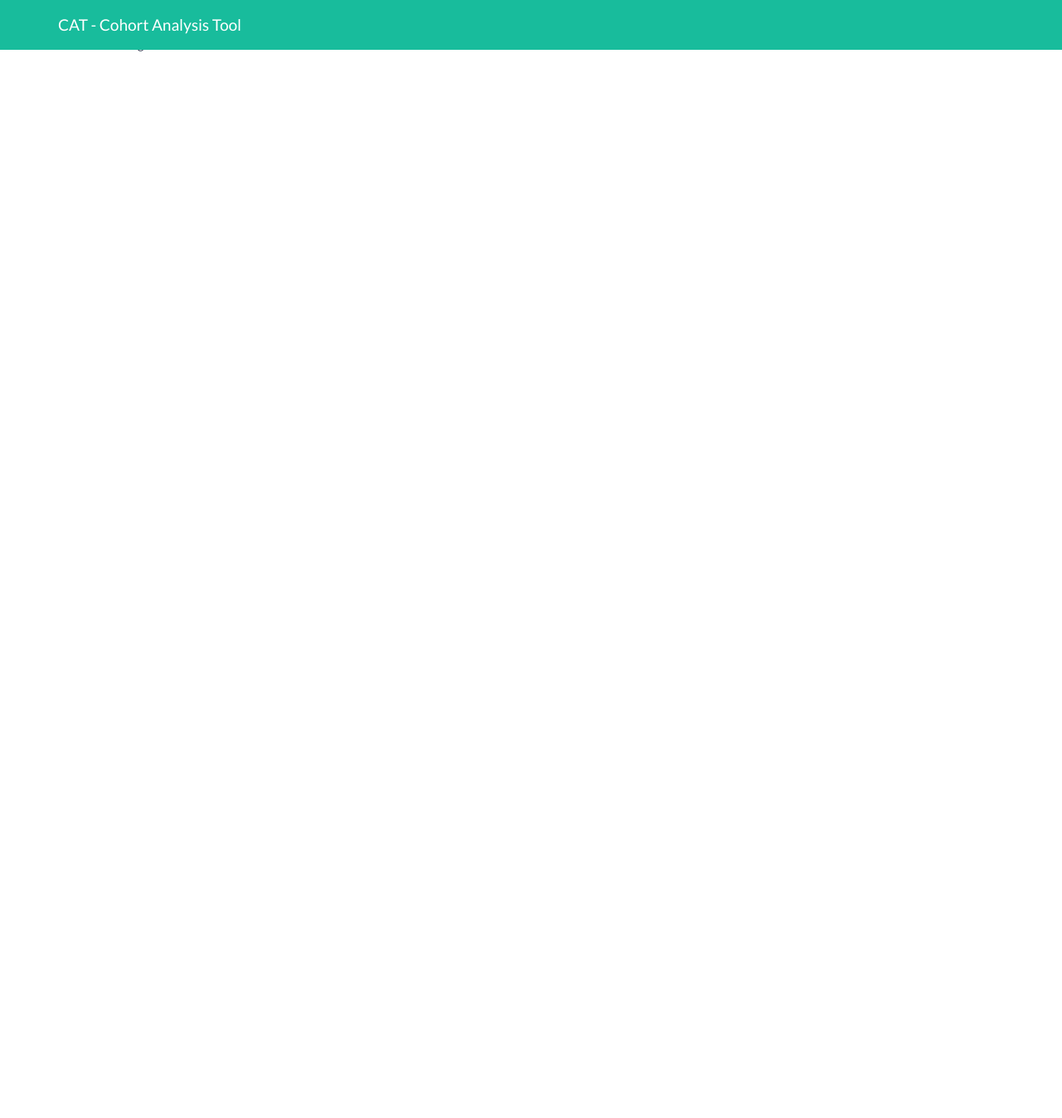
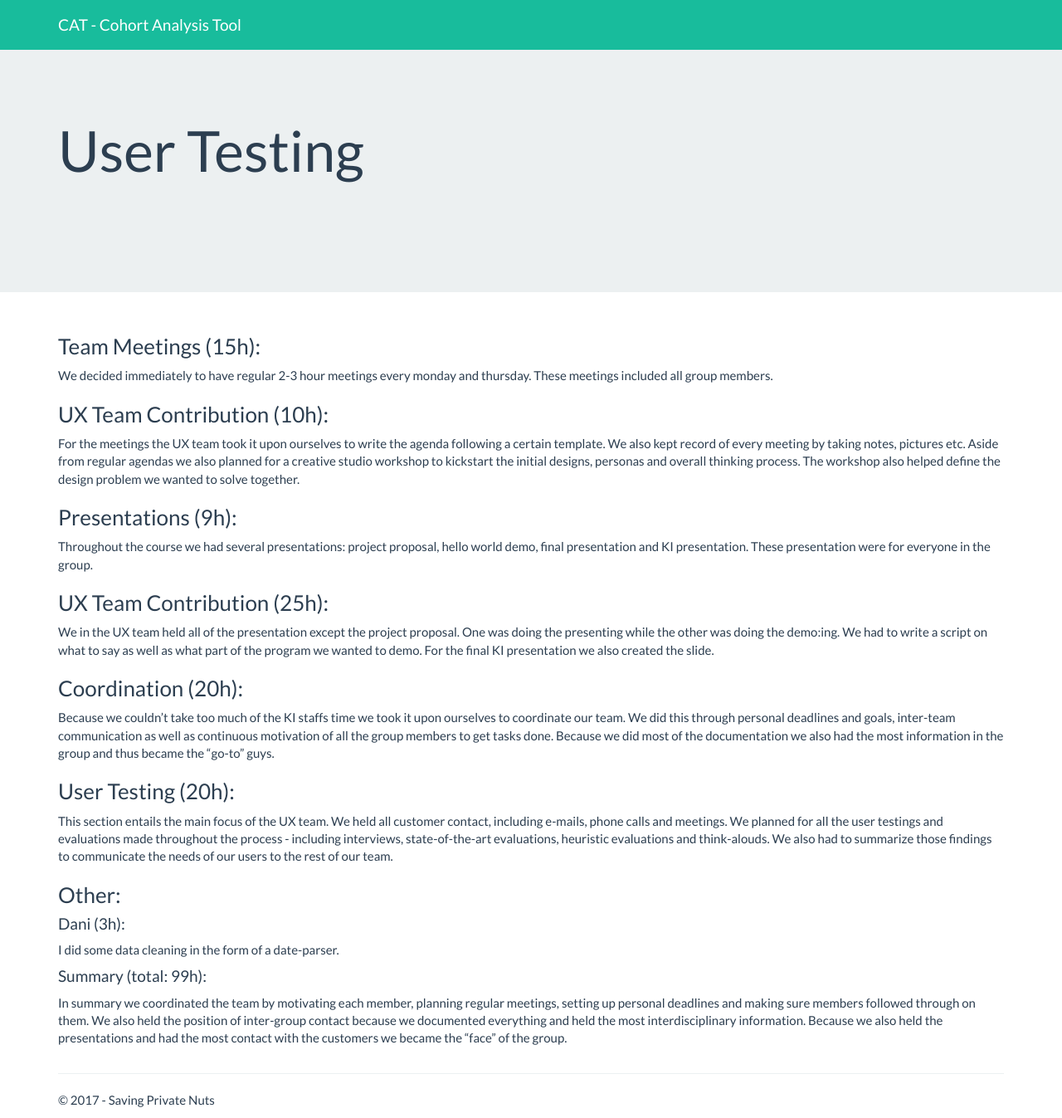
Before and after one commit to raghunayyar/savingprivatenuts, a Jekyll site: the page built from usertesting.md, in a window 1280 px wide and 1347 px high. Shown: the whole window at 83% size. Built offline with Jekyll 4.4.1, drawn with Linux system fonts in a browser that asks for light colours; our own code applies the rules of GitHub Pages for plain Markdown files.

Commit message:
Adds banner.

```diff
--- a/_layouts/home.html
+++ b/_layouts/home.html
@@ -93,5 +93,4 @@ layout: default
             </p>
         </div>
     </div>
-    <hr>
 </div> <!-- /container -->
--- a/_layouts/team.html
+++ b/_layouts/team.html
@@ -5,7 +5,13 @@ layout: default
 {% include header.html %}
 
 <div class="jumbotron">
-    <h1 class="h1 text-center">{{ page.pagename }}</h1>
+    <div class="container">
+        <div class="row">
+            <div class="col-sm-12">
+                <h1 class="h1" style="padding: 75px 0;">{{ page.page-head }}</h1>
+            </div>
+        </div>
+    </div>
 </div>
 <div class="container">
     {{ content }}
--- a/usertesting.md
+++ b/usertesting.md
@@ -0,0 +1,50 @@
+---
+layout: team
+page-head: User Testing
+---
+
+### Team Meetings (15h):
+We decided immediately to have regular 2-3 hour meetings every monday and thursday.
+These meetings included all group members.
+
+### UX Team Contribution (10h):
+For the meetings the UX team took it upon ourselves to write the agenda following
+a certain template. We also kept record of every meeting by taking notes, pictures etc.
+Aside from regular agendas we also planned for a creative studio workshop to kickstart
+the initial designs, personas and overall thinking process. The workshop also helped
+define the design problem we wanted to solve together.
+
+### Presentations (9h):
+Throughout the course we had several presentations: project proposal,
+hello world demo, final presentation and KI presentation. These presentation were
+for everyone in the group.
+
+### UX Team Contribution (25h):
+We in the UX team held all of the presentation except the project proposal.
+One was doing the presenting while the other was doing the demo:ing. We had to
+write a script on what to say as well as what part of the program we wanted to
+demo. For the final KI presentation we also created the slide.
+
+### Coordination (20h):
+Because we couldn’t take too much of the KI staffs time we took it upon
+ourselves to coordinate our team. We did this through personal deadlines
+and goals, inter-team communication as well as continuous motivation of
+all the group members to get tasks done. Because we did most of the
+documentation we also had the most information in the group and thus
+became the “go-to” guys.
+
+### User Testing (20h):
+This section entails the main focus of the UX team. We held all customer
+contact, including e-mails, phone calls and meetings. We planned for all
+the user testings and evaluations made throughout the process - including
+interviews, state-of-the-art evaluations, heuristic evaluations and think-alouds.
+We also had to summarize those findings to communicate the needs of our users to
+the rest of our team.
+
+### Other:
+
+#### Dani (3h):
+I did some data cleaning in the form of a date-parser.
+
+#### Summary (total: 99h):
+In summary we coordinated the team by motivating each member, planning regular meetings, setting up personal deadlines and making sure members followed through on them. We also held the position of inter-group contact because we documented everything and held the most interdisciplinary information. Because we also held the presentations and had the most contact with the customers we became the “face” of the group.
```
Also changed, not shown: code.md (+4 -0 lines), design.md (+1 -1 lines), index.md (+0 -2 lines).
